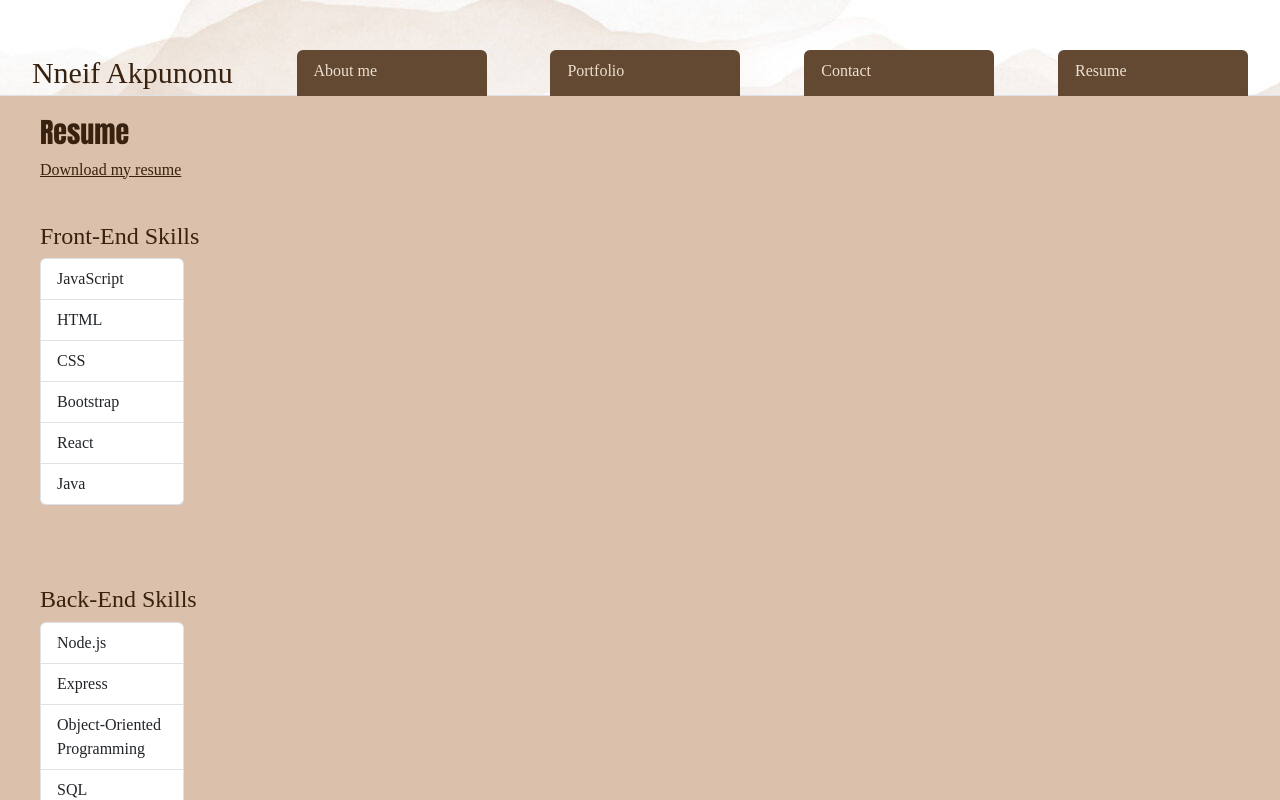
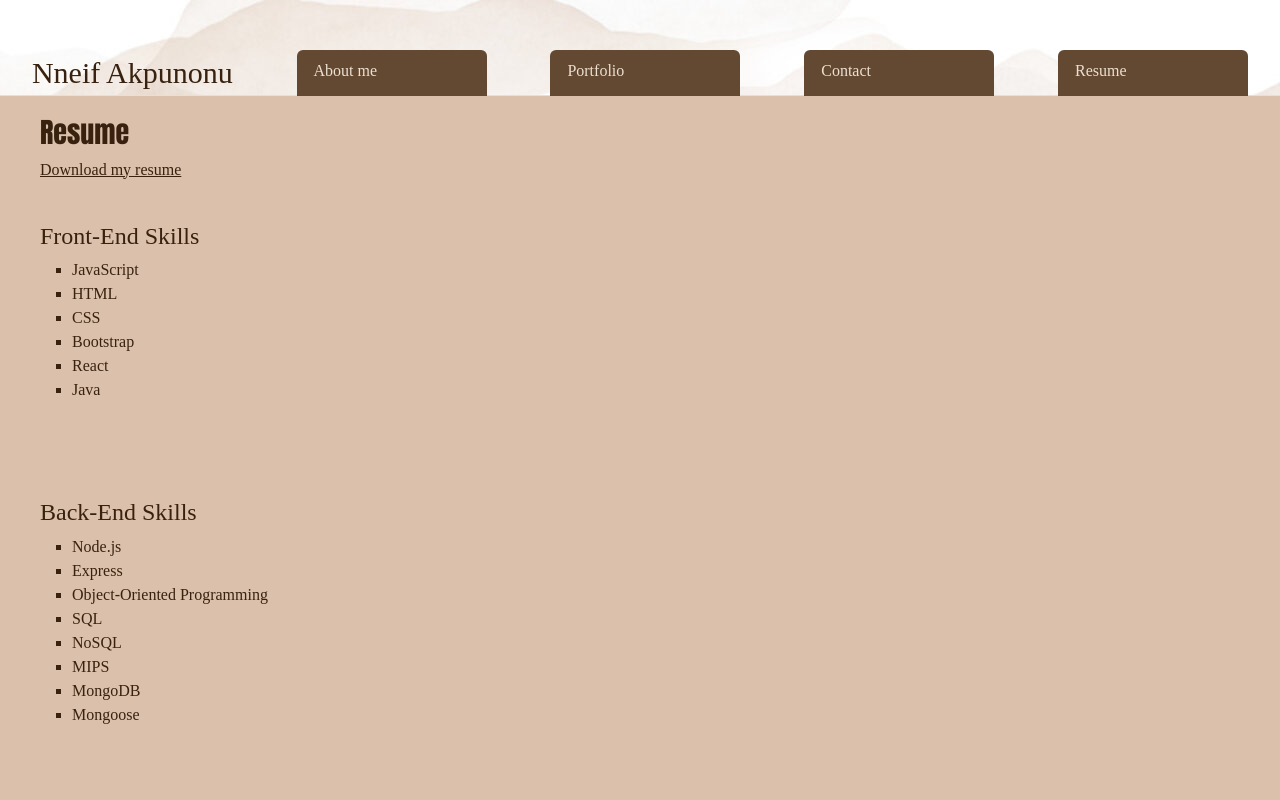
Before and after one commit to Nneifem/react-portfolio, a React (Vite) app in the folder portfolio/: page /resume in a window 1280 px wide. Shown: the top 800 px of the page. Built offline with nearby package versions, Linux system fonts and the light colour scheme.

Commit message:
styled the resume and buttons in the contact page

```diff
--- a/portfolio/src/pages/Contact.css
+++ b/portfolio/src/pages/Contact.css
@@ -9,4 +9,12 @@ form {
 
 .btn {
     margin-top: 19px;
+    background-color: #634832;
+    color:#dbc1ac;
+    border: none;
 }
+
+.btn:hover {
+    background-color: #38220f;
+    color:#dbc1ac;
+}
--- a/portfolio/src/pages/Resume.css
+++ b/portfolio/src/pages/Resume.css
@@ -1,6 +1,11 @@
 .resume-link {
     padding: 40px;
     color: 	#634832;
+}
+
+.resume-link:hover {
+    padding: 40px;
+    color: 	#C78752
 }
 
 .front-end {
@@ -10,3 +15,11 @@
 .back-end {
     padding: 40px;
 }
+
+.front-list {
+    list-style: square;
+}
+
+.back-list {
+    list-style: square;
+}
--- a/portfolio/src/pages/Resume.jsx
+++ b/portfolio/src/pages/Resume.jsx
@@ -8,26 +8,26 @@ export default function Resume(){
         <a href={resumePdf} download='resume-pdf' target='_blank' rel='noreferrer' className="resume-link">Download my resume</a>
         <section className="front-end">
             <h4>Front-End Skills</h4>
-            <ul className="list-group list-group-disc" style={{ width: "9rem" }}>
-                <li className="list-group-item">JavaScript</li>
-                <li className="list-group-item">HTML</li>
-                <li className="list-group-item">CSS</li>
-                <li className="list-group-item">Bootstrap</li>
-                <li className="list-group-item">React</li>
-                <li className="list-group-item">Java</li>
+            <ul className="front-list">
+                <li>JavaScript</li>
+                <li>HTML</li>
+                <li>CSS</li>
+                <li>Bootstrap</li>
+                <li>React</li>
+                <li>Java</li>
             </ul>
         </section>
         <section className="back-end">
             <h4>Back-End Skills</h4>
-            <ul className="list-group list-group-disc" style={{ width: "9rem" }}>
-                <li className="list-group-item">Node.js</li>
-                <li className="list-group-item">Express</li>
-                <li className="list-group-item">Object-Oriented Programming</li>
-                <li className="list-group-item">SQL</li>
-                <li className="list-group-item">NoSQL</li>
-                <li className="list-group-item">MIPS</li>
-                <li className="list-group-item">MongoDB</li>
-                <li className="list-group-item">Mongoose</li>
+            <ul className="back-list">
+                <li>Node.js</li>
+                <li>Express</li>
+                <li>Object-Oriented Programming</li>
+                <li>SQL</li>
+                <li>NoSQL</li>
+                <li>MIPS</li>
+                <li>MongoDB</li>
+                <li>Mongoose</li>
             </ul>
         </section>
         </body>
```
